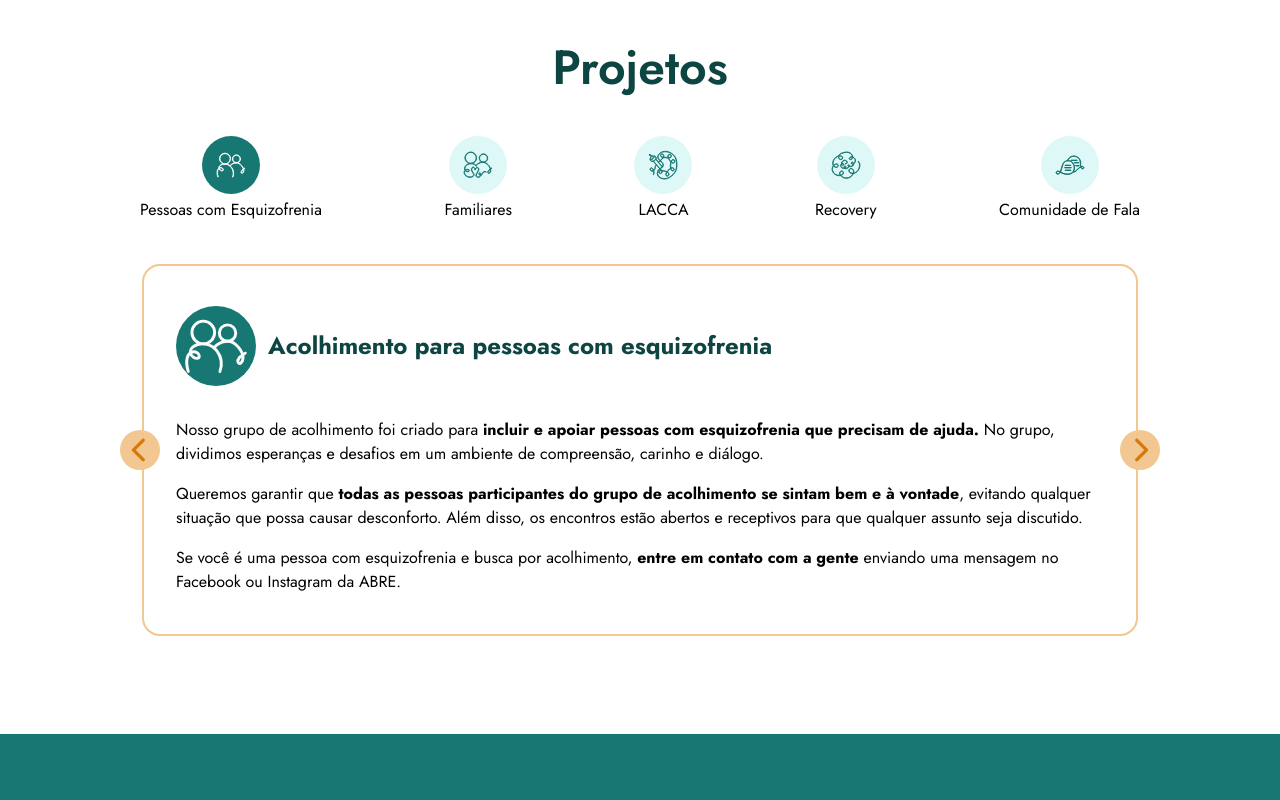
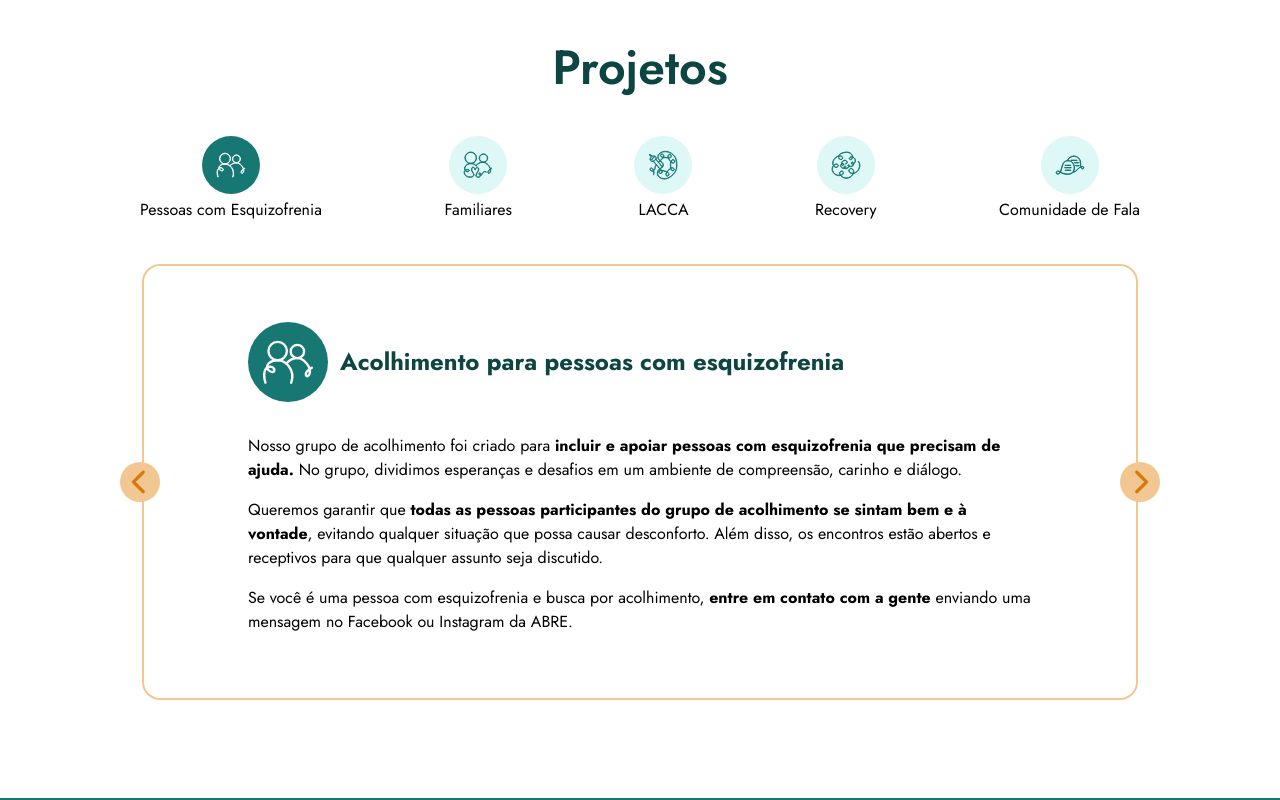
Before and after one commit to tech-pro-bem/abre, a Next.js app: page / in a window 1280 px wide. Shown: the top 800 px of the page. Built offline with nearby package versions, Linux system fonts and the light colour scheme.

Commit message:
fix: missing styles

```diff
--- a/src/components/projects-section/projects-carousel/index.tsx
+++ b/src/components/projects-section/projects-carousel/index.tsx
@@ -81,7 +81,7 @@ export const ProjectsCarousel = () => {
         aria-label="Carrossel de projetos da Abre"
         className={styles.carousel}
       >
-        <div className={styles.carousel_images}>
+        <div className={styles.carousel_projects}>
           <MotionConfig reducedMotion="user">
             <AnimatePresence mode="wait">
               <motion.ul
@@ -90,7 +90,7 @@ export const ProjectsCarousel = () => {
                 animate="visible"
                 exit="exit"
                 variants={slideVariants}
-                className={styles.carousel_images_container}
+                className={styles.carousel_projects_container}
               >
                 <Slide
                   aria-roledescription={`Slide ${activeProjectIndex + 1} de ${
--- a/src/components/projects-section/projects-carousel/slide/slide.tsx
+++ b/src/components/projects-section/projects-carousel/slide/slide.tsx
@@ -8,7 +8,7 @@ type SlideProps = {
 
 export function Slide({ title, content, icon }: SlideProps) {
   return (
-    <li>
+    <li className={styles.carousel_item}>
       <article className={styles.slide}>
         <div className={styles.card_header}>
           <div className={styles.icon_circle}>{icon}</div>
--- a/src/components/projects-section/projects-carousel/slide/styles.module.css
+++ b/src/components/projects-section/projects-carousel/slide/styles.module.css
@@ -1,3 +1,8 @@
+.carousel_item {
+  container-name: projects-slide;
+  container-type: inline-size;
+}
+
 .slide {
   padding: 2.5rem 2rem;
   outline: 2px solid var(--color-secondary-light);
@@ -34,3 +39,13 @@
     margin-bottom: 1rem;
   }
 }
+
+@container projects-slide (min-width: 40em) {
+  .slide {
+    padding: 56px 104px 64px;
+  }
+
+  .icon_circle {
+    padding: 0.875rem !important;
+  }
+}
--- a/src/components/projects-section/projects-carousel/styles.module.css
+++ b/src/components/projects-section/projects-carousel/styles.module.css
@@ -21,11 +21,11 @@
   container-type: inline-size;
 }
 
-.carousel_images {
+.carousel_projects {
   overflow: hidden;
 }
 
-.carousel_images_container {
+.carousel_projects_container {
   padding: 0.25rem;
 }
 
@@ -59,14 +59,6 @@
 }
 
 @container projects-carousel (min-width: 40em) {
-  .slide {
-    padding: 56px 104px 64px;
-  }
-
-  .icon_circle {
-    padding: 0.875rem;
-  }
-
   .carousel_nav {
     display: contents;
   }
```
